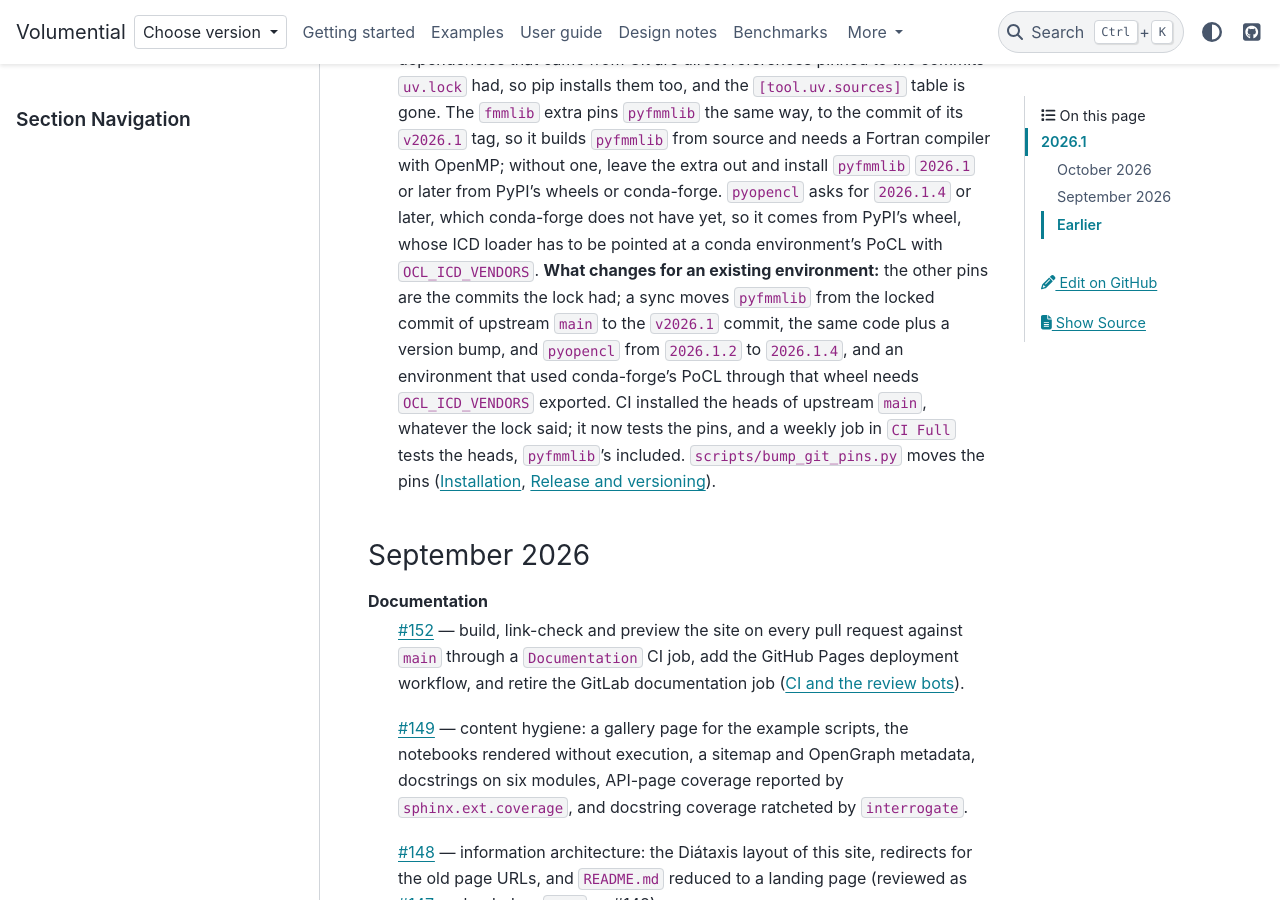
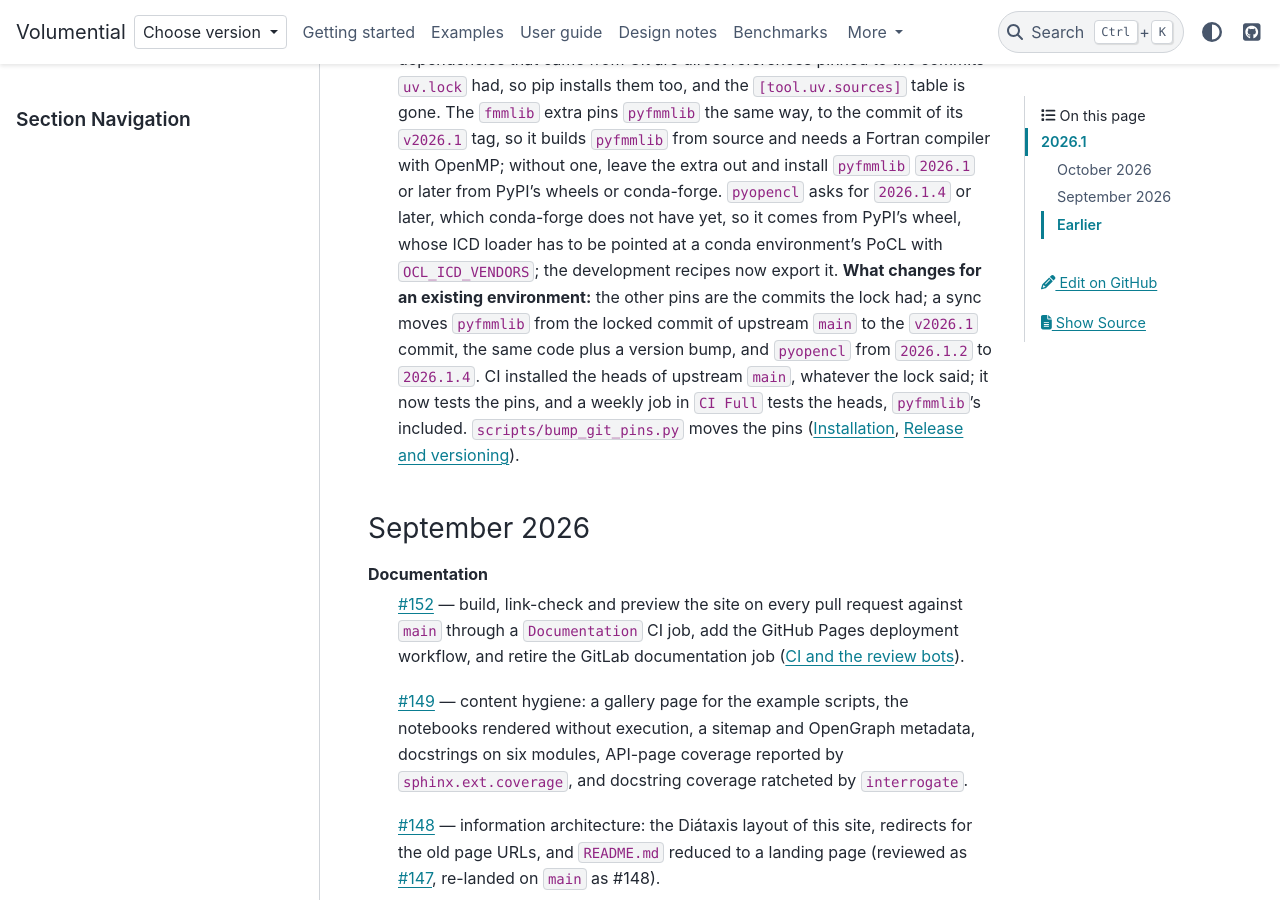
Before and after one commit to xywei/volumential, a Sphinx documentation site: the page built from doc/source/changelog.md, in a window 1280 px wide and 900 px high, scrolled down 1594 px. Built offline with Sphinx 7.4.7 and the PyData theme 0.15.4, drawn with Linux system fonts in a browser that asks for light colours.

Commit message:
Do not list OCL_ICD_VENDORS as a change for synced environments
An environment synced from the lock already had PyPI's pyopencl wheel
(2026.1.2 was never on conda-forge), so the need to point its ICD loader
at the environment's PoCL is not new; the entry now says the recipes
export it, and lists only what a sync moves.

```diff
--- a/doc/source/changelog.md
+++ b/doc/source/changelog.md
@@ -67,15 +67,14 @@ Infrastructure
   extra out and install `pyfmmlib` `2026.1` or later from PyPI's wheels or
   conda-forge. `pyopencl` asks for `2026.1.4` or later, which conda-forge does
   not have yet, so it comes from PyPI's wheel, whose ICD loader has to be
-  pointed at a conda environment's PoCL with `OCL_ICD_VENDORS`.
-  **What changes for an existing environment:** the other pins are the
-  commits the lock had; a sync moves `pyfmmlib` from the locked commit of
-  upstream `main` to the `v2026.1` commit, the same code plus a version bump,
-  and `pyopencl` from `2026.1.2` to `2026.1.4`, and an environment that used
-  conda-forge's PoCL through that wheel needs `OCL_ICD_VENDORS` exported. CI
-  installed the heads of upstream `main`, whatever the lock said; it now tests
-  the pins, and a weekly job in `CI Full` tests the heads, `pyfmmlib`'s
-  included. `scripts/bump_git_pins.py` moves the pins
+  pointed at a conda environment's PoCL with `OCL_ICD_VENDORS`; the
+  development recipes now export it. **What changes for an existing
+  environment:** the other pins are the commits the lock had; a sync moves
+  `pyfmmlib` from the locked commit of upstream `main` to the `v2026.1`
+  commit, the same code plus a version bump, and `pyopencl` from `2026.1.2`
+  to `2026.1.4`. CI installed the heads of upstream `main`, whatever the lock
+  said; it now tests the pins, and a weekly job in `CI Full` tests the heads,
+  `pyfmmlib`'s included. `scripts/bump_git_pins.py` moves the pins
   ({doc}`getting-started/installation`, {doc}`development/releases`).
 
 ### September 2026
```
